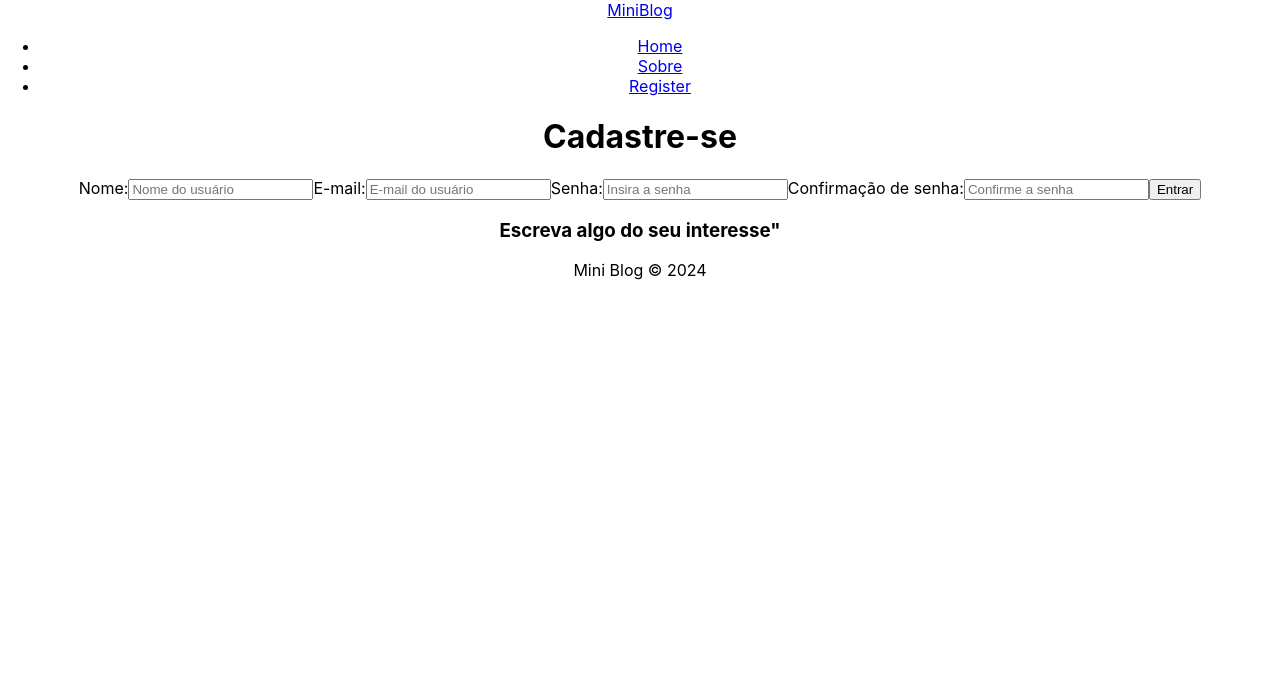
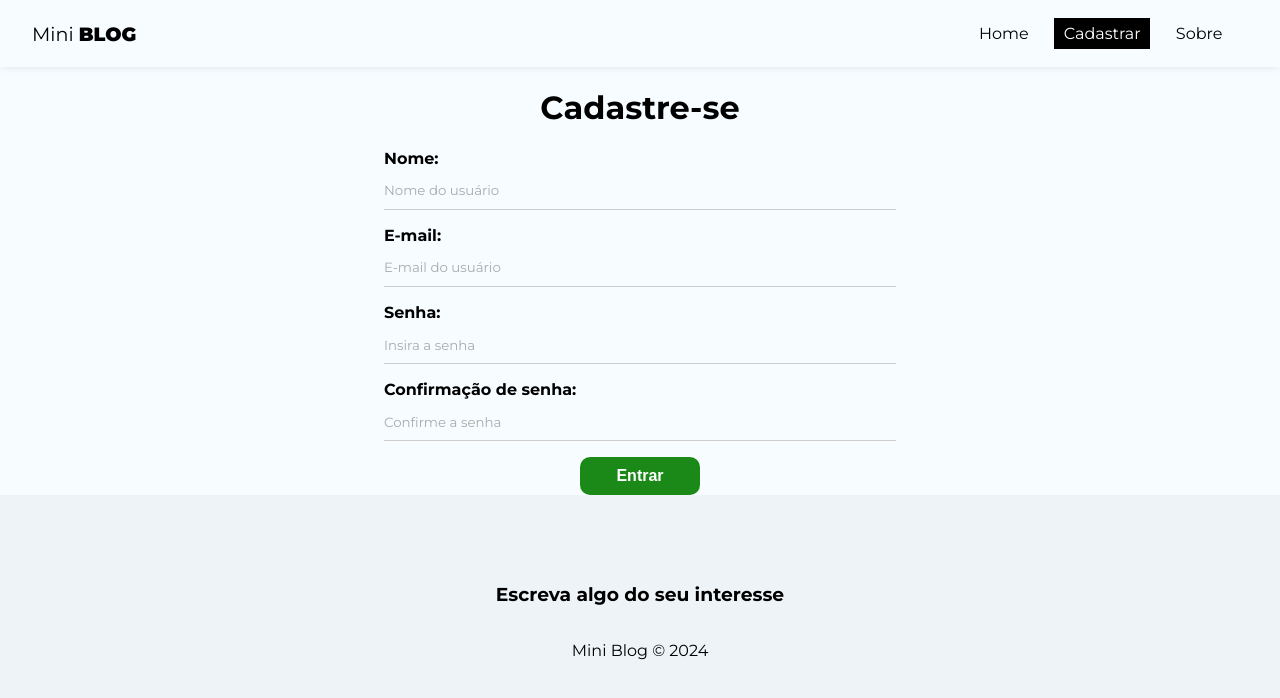
Before and after one commit to raffa-raffa/myblog, a React (Create React App) app: page /Register in a window 1280 px wide. Shown: the top 698 px of the page. Built offline with nearby package versions, Linux system fonts and the light colour scheme.

Commit message:
chore: :lipstick: importando font google e estilização de paginas e componentes

```diff
--- a/public/index.html
+++ b/public/index.html
@@ -22,7 +22,10 @@
       work correctly both with client-side routing and a non-root public URL.
       Learn how to configure a non-root public URL by running `npm run build`.
     -->
-    <title>React App</title>
+    <title>My Blog</title>
+    <link rel="preconnect" href="https://fonts.googleapis.com">
+<link rel="preconnect" href="https://fonts.gstatic.com" crossorigin>
+<link href="https://fonts.googleapis.com/css2?family=Montserrat:ital,wght@0,100;0,200;0,300;0,400;0,500;0,600;0,700;0,800;0,900;1,100;1,200;1,300;1,400;1,500;1,600;1,700;1,800;1,900&display=swap" rel="stylesheet">
   </head>
   <body>
     <noscript>You need to enable JavaScript to run this app.</noscript>
--- a/src/components/Footer.js
+++ b/src/components/Footer.js
@@ -1,9 +1,10 @@
 import React from 'react'
+import styles from "./Footer.module.css"
 
 const Footer = () => {
   return (
-    <footer>
-        <h3>Escreva algo do seu interesse"</h3>
+    <footer className={styles.footer}>
+        <h3>Escreva algo do seu interesse</h3>
         <p>Mini Blog &copy; 2024</p>
     </footer>
   )
--- /dev/null
+++ b/src/components/Footer.module.css
@@ -0,0 +1,9 @@
+.footer{
+    height: 250px;
+    display: flex;
+    flex-direction: column;
+    align-items: center;
+    justify-content: center;
+    background-color: #edf3f6;
+
+}
--- a/src/components/Navbar.js
+++ b/src/components/Navbar.js
@@ -1,24 +1,41 @@
-import React from 'react'
-import { NavLink } from 'react-router-dom'
+import { NavLink } from "react-router-dom";
+
+
+import styles from "./Navbar.module.css";
 
 const Navbar = () => {
     return (
-        <nav>
-            <NavLink to="/">Mini<span>Blog</span>
+        <nav className={styles.navbar}>
+            <NavLink className={styles.brand} to="/">
+                Mini <span>Blog</span>
             </NavLink>
-            <ul>
+            <ul className={styles.links_list}>
                 <li>
-                    <NavLink to="/">Home</NavLink>
+                    <NavLink
+                        to="/"
+                        className={({ isActive }) => (isActive ? styles.active : "")}
+                    >
+                        Home
+                    </NavLink>
                 </li>
+                        <li>
+                            <NavLink
+                                to="/register"
+                                className={({ isActive }) => (isActive ? styles.active : "")}
+                            >
+                                Cadastrar
+                            </NavLink>
+                        </li>
                 <li>
-                    <NavLink to="/about">Sobre</NavLink>
-                </li>
-                <li>
-                    <NavLink to="/register">Register</NavLink>
+                    <NavLink
+                        to="/about"
+                        className={({ isActive }) => (isActive ? styles.active : "")}
+                    >
+                        Sobre
+                    </NavLink>
                 </li>
             </ul>
         </nav>
-    )
-}
+    )}
 
-export default Navbar
+export default Navbar;
--- /dev/null
+++ b/src/components/Navbar.module.css
@@ -0,0 +1,34 @@
+.navbar {
+    display: flex;
+    box-shadow: rgba(0, 0, 0, 0.15) 0px -2px 10px 0px;
+    justify-content: space-between;
+    align-items: center;
+    padding: 0.5em 2em;
+  }
+
+  .brand {
+    font-size: 1.2em;
+  }
+
+  .brand span {
+    font-weight: 900;
+    text-transform: uppercase;
+  }
+
+  .links_list {
+    display: flex;
+    list-style: none;
+  }
+
+  .links_list li {
+    margin-right: 1em;
+  }
+
+  .links_list li a {
+    padding: 0.4em 0.6em;
+  }
+
+  .active {
+    background-color: #000;
+    color: #fff;
+  }
--- a/src/index.css
+++ b/src/index.css
@@ -1,13 +1,116 @@
 body {
+  background-color: #f6fcff;
+  padding: 0;
   margin: 0;
-  font-family: -apple-system, BlinkMacSystemFont, 'Segoe UI', 'Roboto', 'Oxygen',
-    'Ubuntu', 'Cantarell', 'Fira Sans', 'Droid Sans', 'Helvetica Neue',
-    sans-serif;
-  -webkit-font-smoothing: antialiased;
-  -moz-osx-font-smoothing: grayscale;
+  font-family: "Montserrat", sans-serf;
 }
 
-code {
-  font-family: source-code-pro, Menlo, Monaco, Consolas, 'Courier New',
-    monospace;
+input::placeholder,
+textarea::placeholder {
+  font-family: "Montserrat", sans-serif;
 }
+
+input:focus,
+textarea:focus {
+  outline: none;
+}
+
+a,
+nav button {
+  text-decoration: none;
+  background-color: transparent;
+  border: none;
+  color: #000;
+  transition: 0.4s;
+  font-size: 1em;
+  cursor: pointer;
+  font-family: "Montserrat", sans-seri;
+}
+
+a:hover,
+nav button:hover {
+  color: #bbb;
+}
+
+/* form styles */
+form {
+  max-width: 40%;
+  margin: 0 auto;
+}
+
+label {
+  display: flex;
+  flex-direction: column;
+  margin-bottom: 1em;
+}
+
+label span {
+  margin-bottom: 0.3em;
+  font-weight: bold;
+  text-align: left;
+}
+
+input,
+textarea {
+  box-sizing: border-box;
+  border: none;
+  border-bottom: 1px solid #ccc;
+  padding: 0.8em 0em;
+  background-color: transparent;
+}
+
+input::placeholder,
+textarea::placeholder {
+  color: #aaa;
+}
+
+.btn {
+  background-color: #1a8918;
+  color: #fff;
+  text-align: center;
+  cursor: pointer;
+  border-radius: 10px;
+  width: 120px;
+  font-weight: bold;
+  border: none;
+  padding: 10px 15px;
+  font-size: 1em;
+}
+
+.btn.btn-dark {
+  background-color: #000;
+  border-radius: 0;
+}
+
+.btn.btn-outline {
+  background-color: transparent;
+  border-radius: 0;
+  color: #000;
+  border: 1px solid #000;
+  padding: 7px 30px;
+}
+
+.btn:hover {
+  background-color: #0f730c;
+  color: #fff;
+}
+
+.btn.btn-outline:hover {
+  background-color: #000;
+}
+
+.btn.btn-danger:hover {
+  background-color: #dc3545;
+}
+
+button[disabled] {
+  background-color: #aaa;
+}
+
+.container .error {
+  color: #721c24;
+  background-color: #f8d7da;
+  border: 1px solid #f5c6cb;
+  padding: 5px;
+  border-radius: 5px;
+}
```
